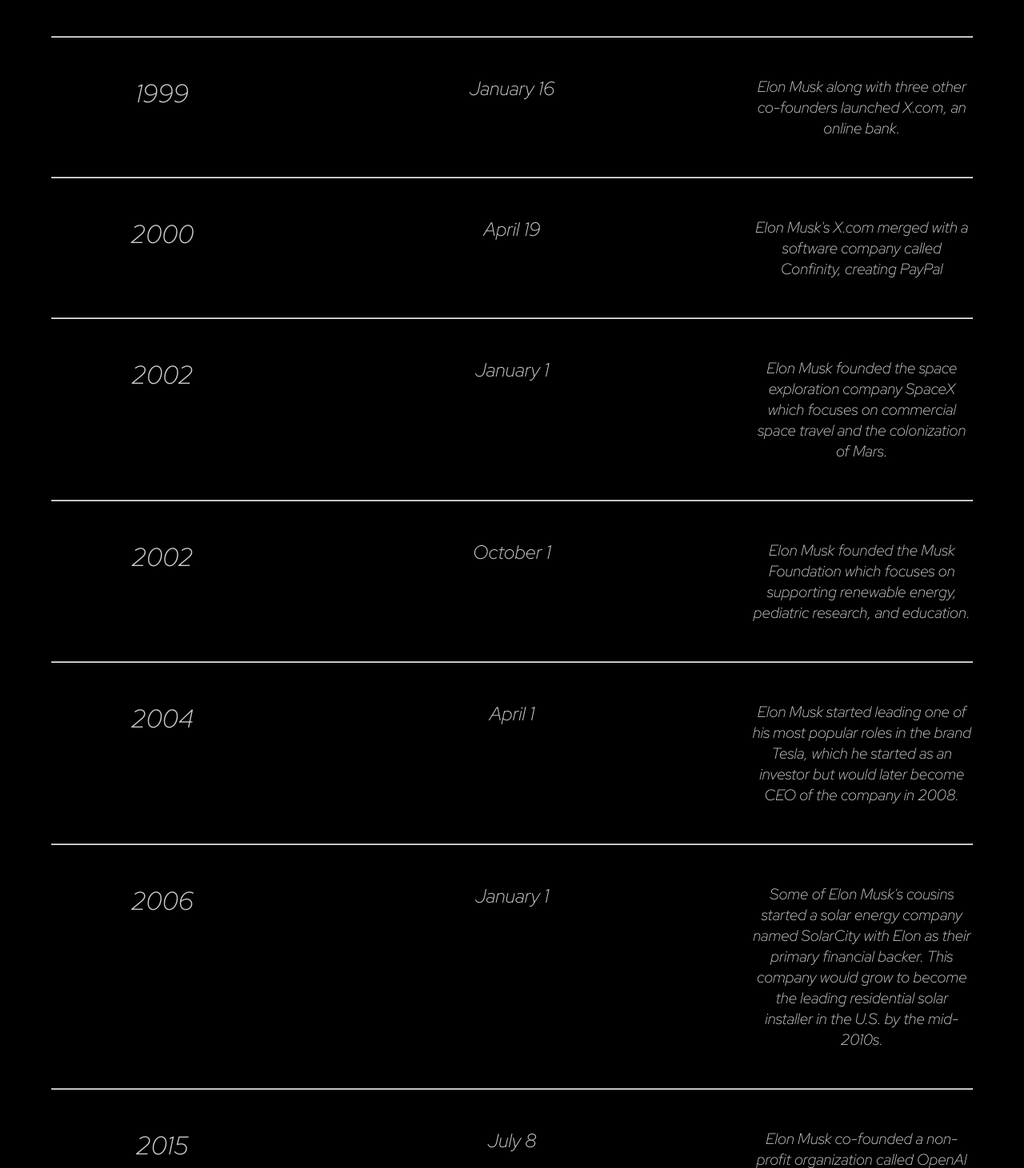
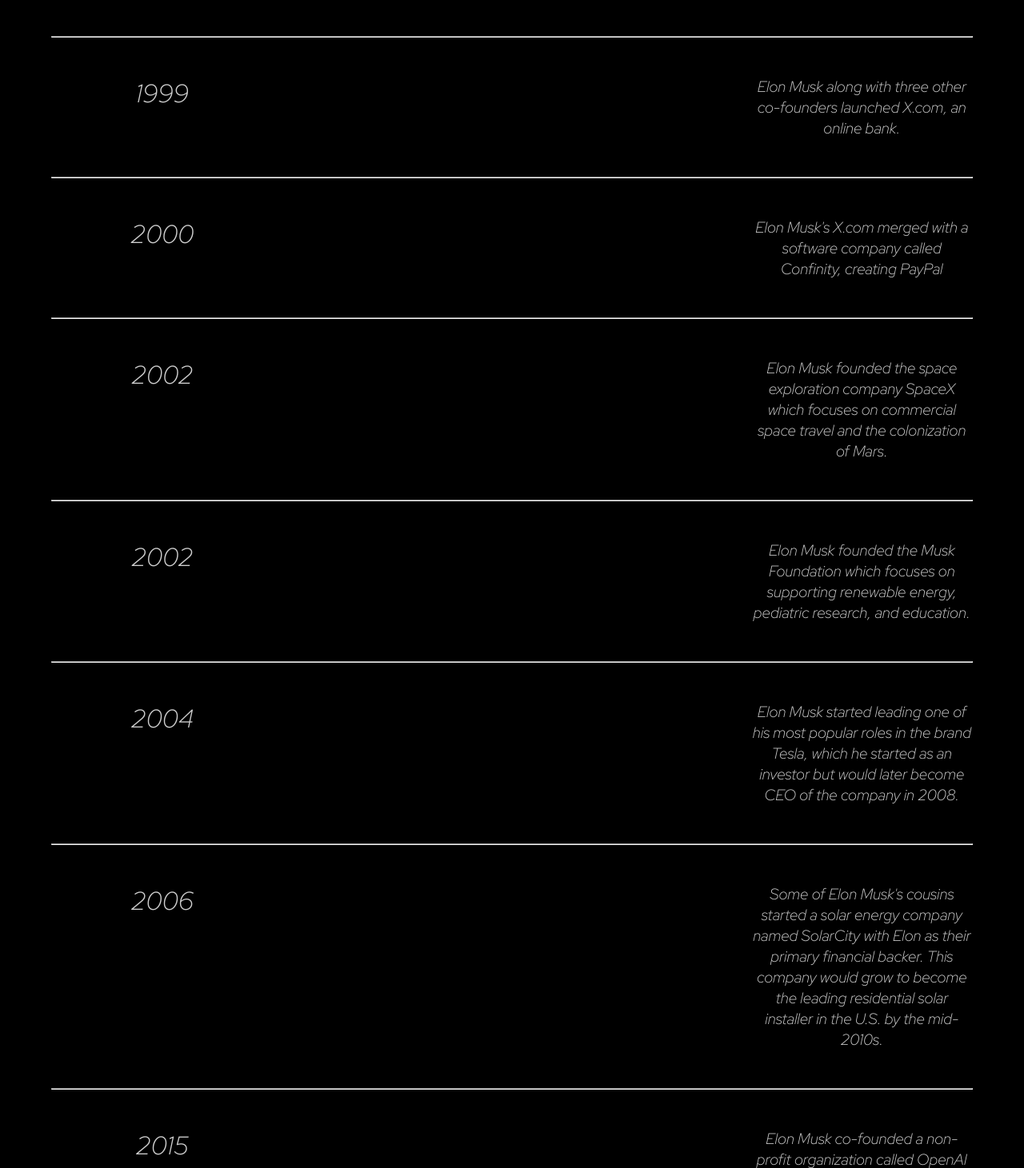
Before and after one commit to verhaxity/tribute-elon-musk, a plain HTML site: page index.html in a window 1280 px wide. Shown: the part 2295-3756 px from the top of the page at 80% size. Drawn offline with nearby package versions, Linux system fonts and the light colour scheme.

Commit message:
Update index.html

```diff
--- a/index.html
+++ b/index.html
@@ -60,7 +60,7 @@
                         <p>1999</p>
                     </div>
                     <div class="timeline-month">
-                        <p>January 16</p>
+                        <p></p>
                     </div>
                     <div class="timeline-event">
                         <p>Elon Musk along with three other co-founders launched X.com, an online bank.</p>
@@ -72,7 +72,7 @@
                         <p>2000</p>
                     </div>
                     <div class="timeline-month">
-                        <p>April 19</p>
+                        <p></p>
                     </div>
                     <div class="timeline-event">
                         <p>Elon Musk's X.com merged with a software company called Confinity, creating PayPal</p>
@@ -84,7 +84,7 @@
                         <p>2002</p>
                     </div>
                     <div class="timeline-month">
-                        <p>January 1</p>
+                        <p></p>
                     </div>
                     <div class="timeline-event">
                         <p>Elon Musk founded the space exploration company SpaceX which focuses on commercial space travel and the colonization of Mars.</p>
@@ -96,7 +96,7 @@
                         <p>2002</p>
                     </div>
                     <div class="timeline-month">
-                        <p>October 1</p>
+                        <p></p>
                     </div>
                     <div class="timeline-event">
                         <p>Elon Musk founded the Musk Foundation which focuses on supporting renewable energy, pediatric research, and education.
@@ -109,7 +109,7 @@
                         <p>2004</p>
                     </div>
                     <div class="timeline-month">
-                        <p>April 1</p>
+                        <p></p>
                     </div>
                     <div class="timeline-event">
                         <p>Elon Musk started leading one of his most popular roles in the brand Tesla, which he started as an investor but would later become CEO of the company in 2008.</p>
@@ -121,7 +121,7 @@
                         <p>2006</p>
                     </div>
                     <div class="timeline-month">
-                        <p>January 1</p>
+                        <p></p>
                     </div>
                     <div class="timeline-event">
                         <p>Some of Elon Musk's cousins started a solar energy company named SolarCity with Elon as their primary financial backer. This company would grow to become the leading residential solar installer in the U.S. by the mid-2010s.</p>
@@ -133,7 +133,7 @@
                         <p>2015</p>
                     </div>
                     <div class="timeline-month">
-                        <p>July 8</p>
+                        <p></p>
                     </div>
                     <div class="timeline-event">
                         <p>Elon Musk co-founded a non-profit organization called OpenAI with a for-profit artificial intelligence reaserch lab component. This company was made on the grounds to research AI and in Elon Musk's words: "develop friendly AI that supports humanity."</p>
@@ -145,7 +145,7 @@
                         <p>2016</p>
                     </div>
                     <div class="timeline-month">
-                        <p>May 12</p>
+                        <p></p>
                     </div>
                     <div class="timeline-event">
                         <p>Elon Musk co-founded an organization named Nueralink with the goal of working on "brain-machine interfaces."</p>
@@ -157,7 +157,7 @@
                         <p>2016</p>
                     </div>
                     <div class="timeline-month">
-                        <p>June 30</p>
+                        <p></p>
                     </div>
                     <div class="timeline-event">
                         <p>Elon Musk started a side-business as a subsidiary of SpaceX with the goal of dispelling city traffic via underground tunnels called the Boring Company.</p>
@@ -169,7 +169,7 @@
                         <p>2022</p>
                     </div>
                     <div class="timeline-month">
-                        <p>August 1</p>
+                        <p></p>
                     </div>
                     <div class="timeline-event">
                         <p>Elon Musk bought enough Twitter stock to be a majority shareholder for the company and made a move to buy the company by the end of April. While the deal was decided there is still speculation whether he will actually go through with it or not due to Musk wanting to back out on the grounds of Twitter having "too many bots." As of right now the deal is on hold but since the Elon Musk and Twitter made the deal, he might be made to purchase it through court.</p>
```
